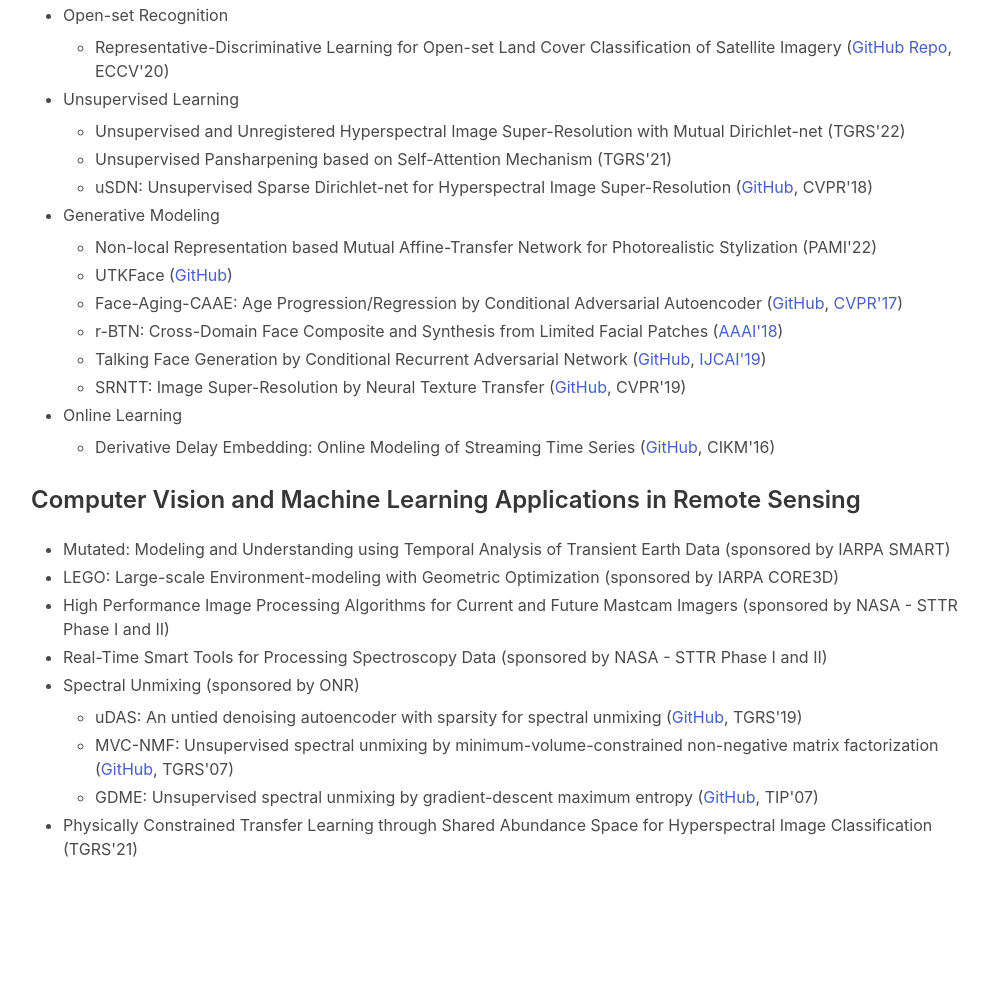
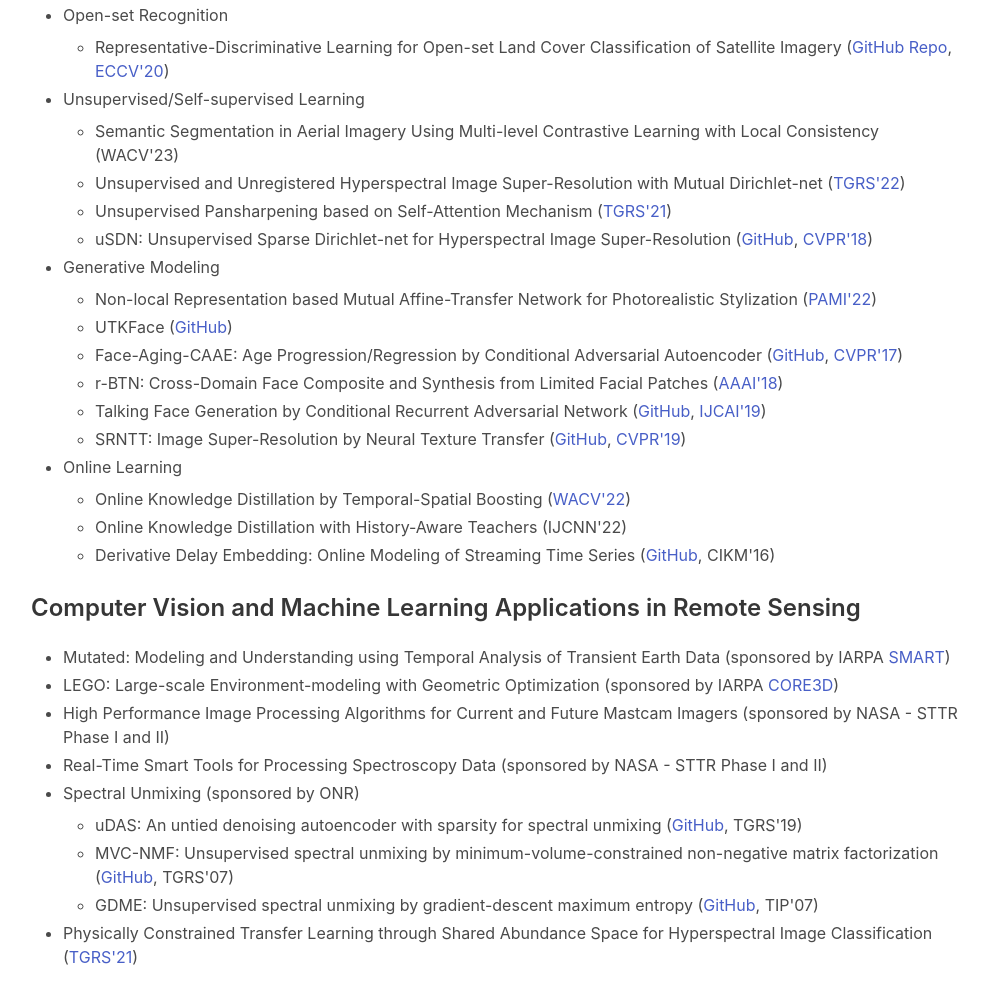
Before and after one commit to aicip/aicip.github.io, a plain HTML site: page research.htm in a window 1280 px wide. Shown: the part 999-2002 px from the top of the page, without its empty margins (267-1256 px from the left). Before the commit the page ends 1908 px from the top, so only its background shows below. Drawn offline with nearby package versions, Linux system fonts and the light colour scheme.

Commit message:
Update research.htm

```diff
--- a/research.htm
+++ b/research.htm
@@ -152,27 +152,29 @@
       <ul>
         <li>Representative-Discriminative Learning for Open-set Land Cover
           Classification of Satellite Imagery (<a
-            href="https://github.com/aicip/rdosr">GitHub Repo</a>, ECCV'20) </li>
+            href="https://github.com/aicip/rdosr">GitHub Repo</a>, <a href="https://arxiv.org/abs/2007.10891">ECCV'20</a>) </li>
       </ul>
     </li>
 
 
-    <li>Unsupervised Learning
+    <li>Unsupervised/Self-supervised Learning
       <ul>
+        <li>Semantic Segmentation in Aerial Imagery Using Multi-level Contrastive
+Learning with Local Consistency (WACV'23)
         <li>Unsupervised and Unregistered Hyperspectral Image
-          Super-Resolution with Mutual Dirichlet-net (TGRS'22)</li>
+          Super-Resolution with Mutual Dirichlet-net (<a href="https://arxiv.org/abs/1904.12175">TGRS'22</a>)</li>
         <li>Unsupervised Pansharpening based on Self-Attention Mechanism
-          (TGRS'21)</li>
+          (<a href="https://arxiv.org/abs/2006.09303">TGRS'21</a>)</li>
         <li>uSDN: Unsupervised Sparse Dirichlet-net for Hyperspectral
           Image Super-Resolution (<a
-            href="https://github.com/aicip/uSDN">GitHub</a>, CVPR'18) </li>
+            href="https://github.com/aicip/uSDN">GitHub</a>, <a href="https://arxiv.org/abs/1804.05042">CVPR'18</a>) </li>
       </ul>
     </li>
 
     <li>Generative Modeling
       <ul>
         <li>Non-local Representation based Mutual Affine-Transfer Network
-          for Photorealistic Stylization (PAMI'22)</li>
+          for Photorealistic Stylization (<a href="https://arxiv.org/abs/1907.10274">PAMI'22</a>)</li>
         <li>UTKFace (<a
             href="https://github.com/aicip/UTKFace/blob/master/README.md">GitHub</a>) </li>
 
@@ -191,12 +193,14 @@
           <a
             href="https://www.ijcai.org/proceedings/2019/129">IJCAI'19</a>) </li>
         <li>SRNTT: Image Super-Resolution by Neural Texture Transfer (<a
-            href="https://github.com/aicip/RefSR">GitHub</a>, CVPR'19) </li>
+            href="https://github.com/aicip/RefSR">GitHub</a>, <a href="https://openaccess.thecvf.com/content_CVPR_2019/papers/Zhang_Image_Super-Resolution_by_Neural_Texture_Transfer_CVPR_2019_paper.pdf">CVPR'19</a>) </li>
       </ul>
     </li>
 
     <li>Online Learning
       <ul>
+        <li>Online Knowledge Distillation by Temporal-Spatial Boosting (<a href="https://openaccess.thecvf.com/content/WACV2022/papers/Li_Online_Knowledge_Distillation_by_Temporal-Spatial_Boosting_WACV_2022_paper.pdf">WACV'22</a>)</li>
+        <li>Online Knowledge Distillation with History-Aware Teachers (IJCNN'22)</li>
         <li>Derivative Delay Embedding: Online Modeling of Streaming Time
           Series (<a href="https://github.com/aicip/DDE-MGM">GitHub</a>,
           CIKM'16)</li>
@@ -208,9 +212,9 @@
       Remote Sensing</h2>
   <ul>
     <li>Mutated: Modeling and Understanding using Temporal Analysis of
-      Transient Earth Data (sponsored by IARPA SMART) </li>
+      Transient Earth Data (sponsored by IARPA <a href="https://www.iarpa.gov/research-programs/smart">SMART</a>) </li>
     <li>LEGO: Large-scale Environment-modeling with Geometric Optimization
-      (sponsored by IARPA CORE3D) </li>
+      (sponsored by IARPA <a href="https://www.iarpa.gov/research-programs/core3d">CORE3D</a>) </li>
     <li>High Performance Image Processing Algorithms for Current and
       Future Mastcam Imagers (sponsored by NASA - STTR Phase I and II) </li>
     <li>Real-Time Smart Tools for Processing
@@ -230,7 +234,7 @@
     </li>
 
     <li>Physically Constrained Transfer Learning through Shared Abundance
-      Space for Hyperspectral Image Classification (TGRS'21)</li>
+      Space for Hyperspectral Image Classification (<a href="https://arxiv.org/abs/2008.08563">TGRS'21</a>)</li>
 
   </ul>
 
```
